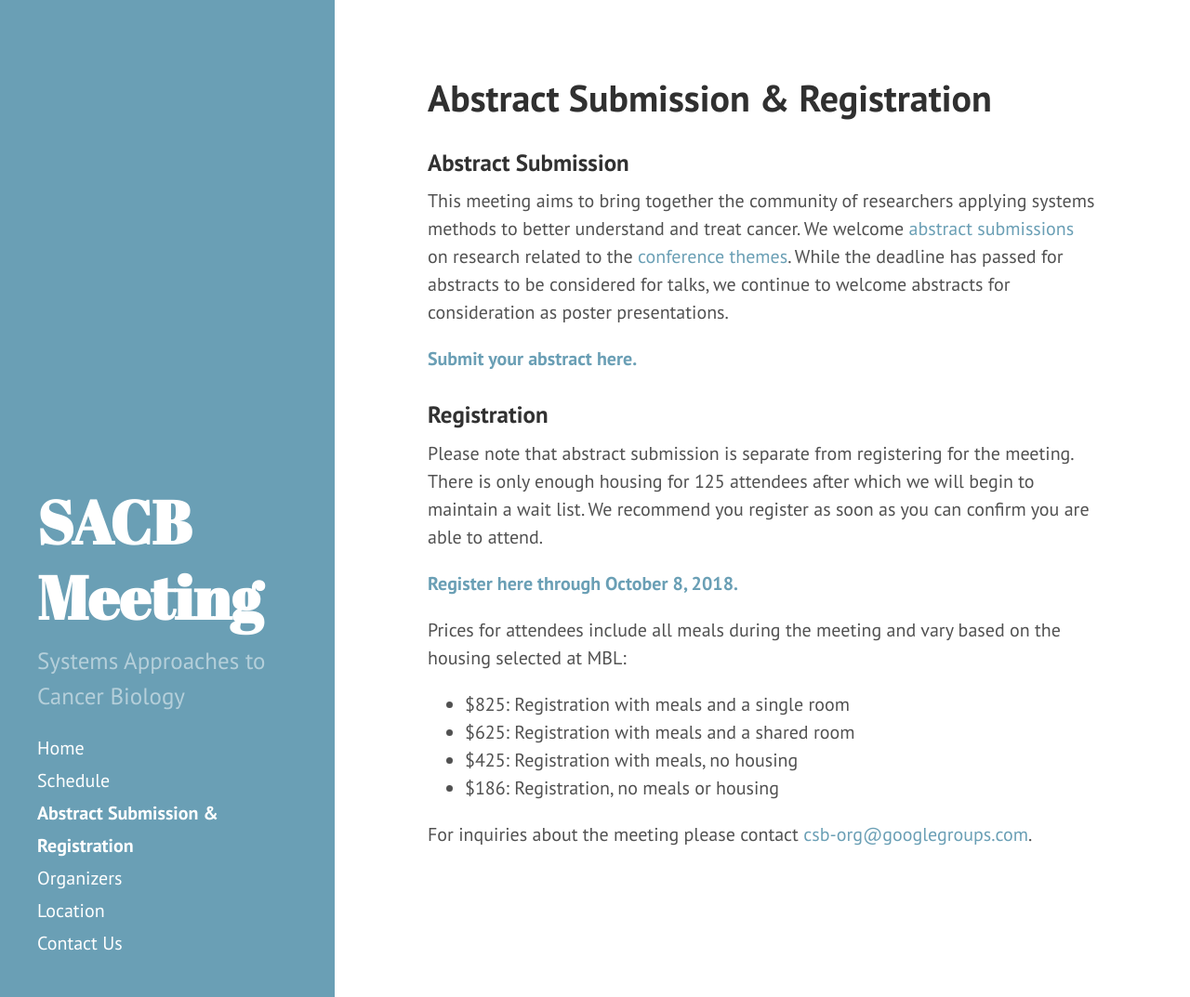
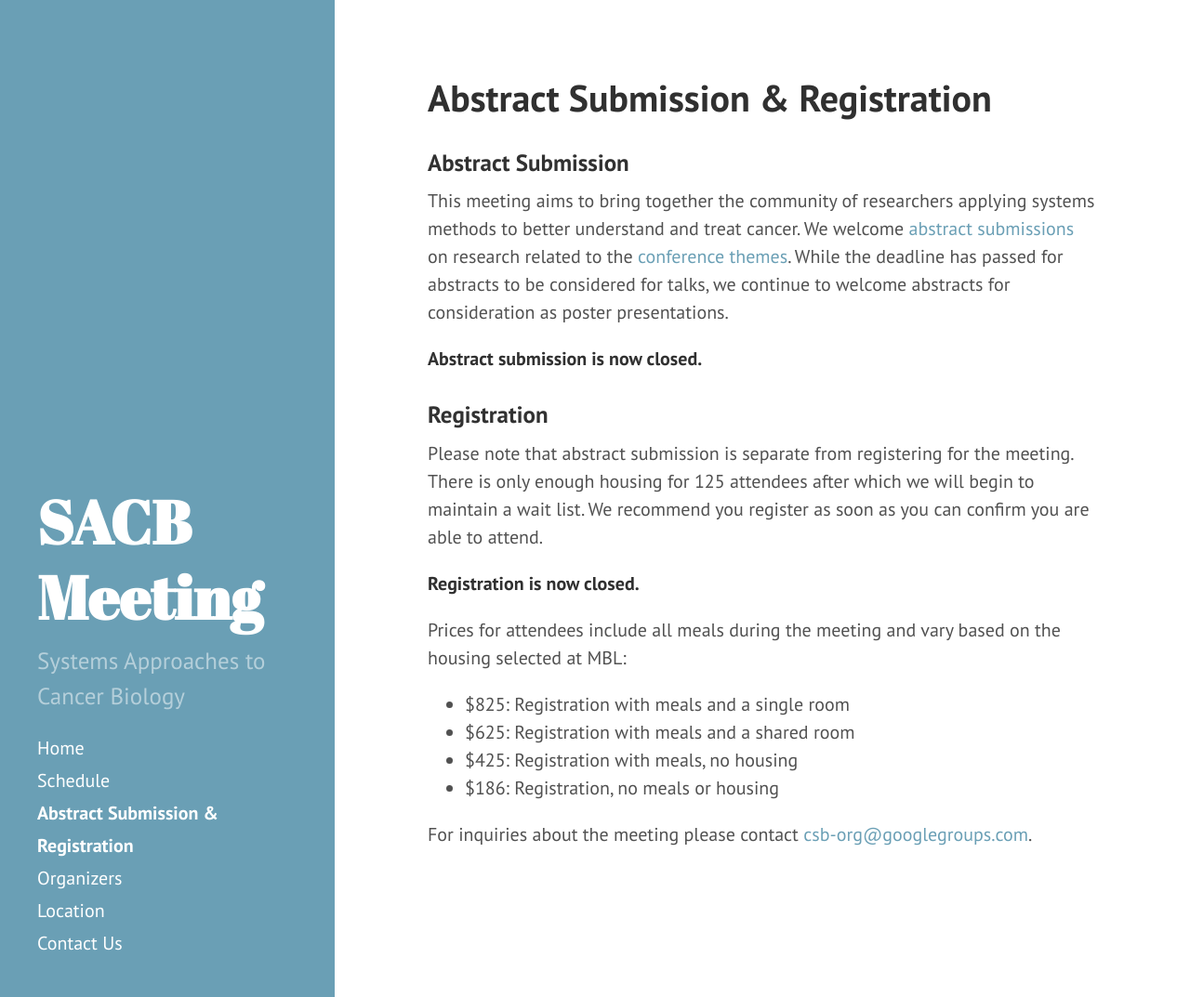
Before and after one commit to AECCSB/sacb-meeting, a Jekyll site: the page built from registration-abstract-submission.md, in a window 1280 px wide and 1073 px high. Shown: the whole window at 93% size. Built offline with Jekyll 4.4.1, drawn with Linux system fonts in a browser that asks for light colours.

Commit message:
Update registration-abstract-submission.md

```diff
--- a/registration-abstract-submission.md
+++ b/registration-abstract-submission.md
@@ -7,13 +7,13 @@ layout: page
 
 This meeting aims to bring together the community of researchers applying systems methods to better understand and treat cancer. We welcome [abstract submissions](https://redcap.sagebase.org/redcap/surveys/?s=T9YL4X44KF) on research related to the [conference themes](https://sacbmeeting.org/schedule.html). While the deadline has passed for abstracts to be considered for talks, we continue to welcome abstracts for consideration as poster presentations.
 
-**[Submit your abstract here.](https://redcap.sagebase.org/redcap/surveys/?s=T9YL4X44KF)**
+**Abstract submission is now closed.**
 
 ### Registration
 
 Please note that abstract submission is separate from registering for the meeting. There is only enough housing for 125 attendees after which we will begin to maintain a wait list. We recommend you register as soon as you can confirm you are able to attend.
 
-**[Register here through October 8, 2018.](https://mbl-web.ungerboeck.com/reg/reg_p1_form.aspx?oc=10&ct=STDCONF&eventid=11528)**
+**Registration is now closed.**
 
 Prices for attendees include all meals during the meeting and vary based on the housing selected at MBL:
 
```
